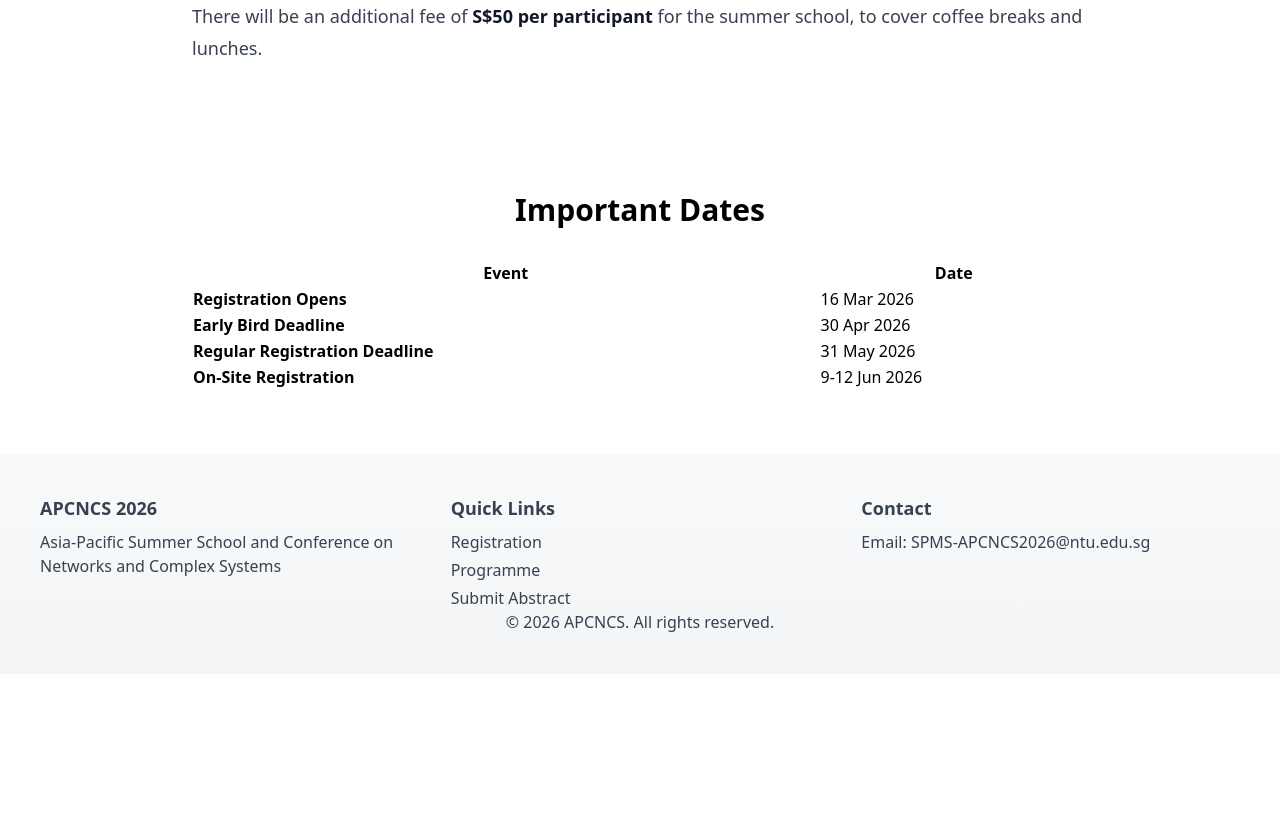
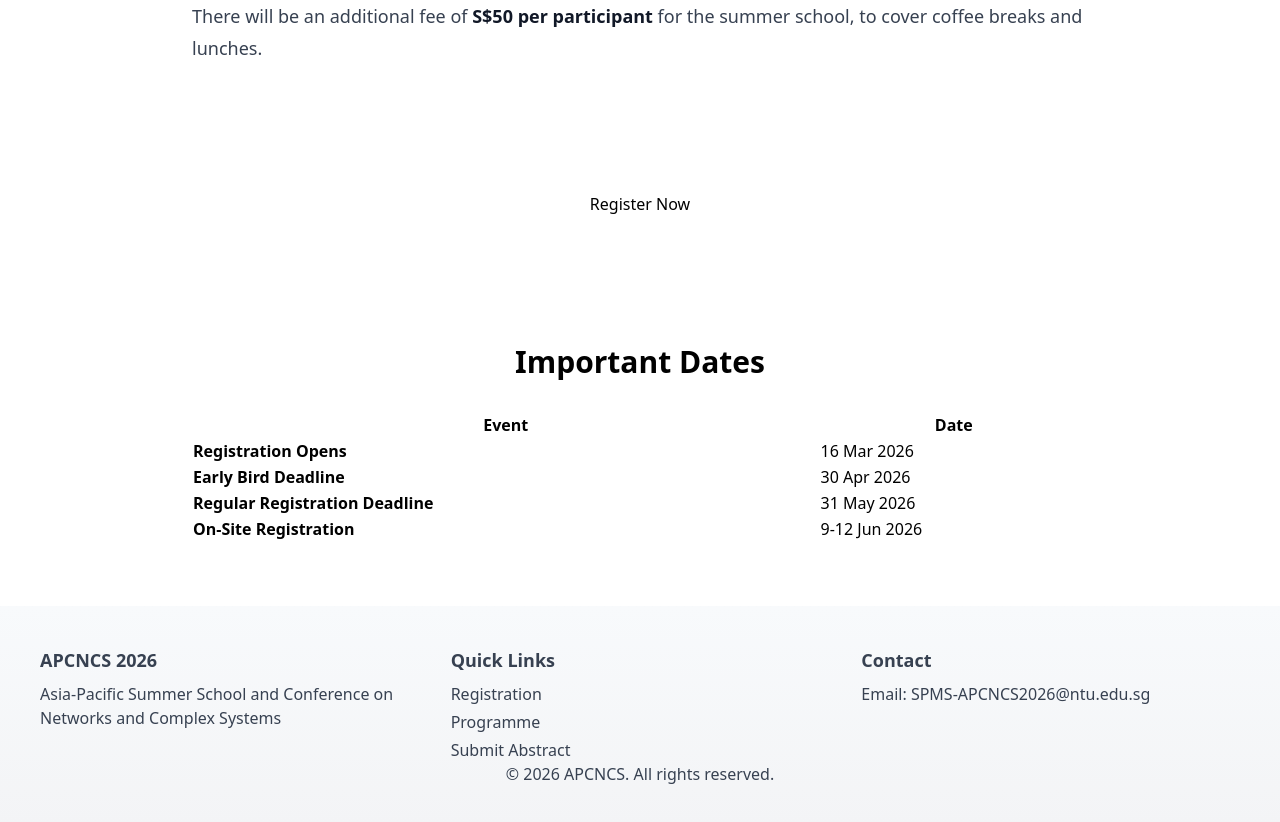
Before and after one commit to apcncs2026/apcncs2026.github.io, a SvelteKit app: page /registration in a window 1280 px wide. Shown: the part 1204-2026 px from the top of the page. Before the commit the page ends 1878 px from the top, so only its background shows below. Built offline with nearby package versions, Linux system fonts and the light colour scheme.

Commit message:
Add Register Now link to registration page (#3)

```diff
--- a/src/routes/registration/+page.svelte
+++ b/src/routes/registration/+page.svelte
@@ -74,6 +74,12 @@
 		</div>
 	</section>
 
+	<section class="py-16 px-4 bg-base-200">
+		<div class="max-w-4xl mx-auto text-center">
+			<a href="/registration/form" class="btn btn-primary btn-lg">Register Now</a>
+		</div>
+	</section>
+
 	<section class="py-16 px-4">
 		<div class="max-w-4xl mx-auto">
 			<h2 class="text-3xl font-bold text-center mb-8">Important Dates</h2>
```
